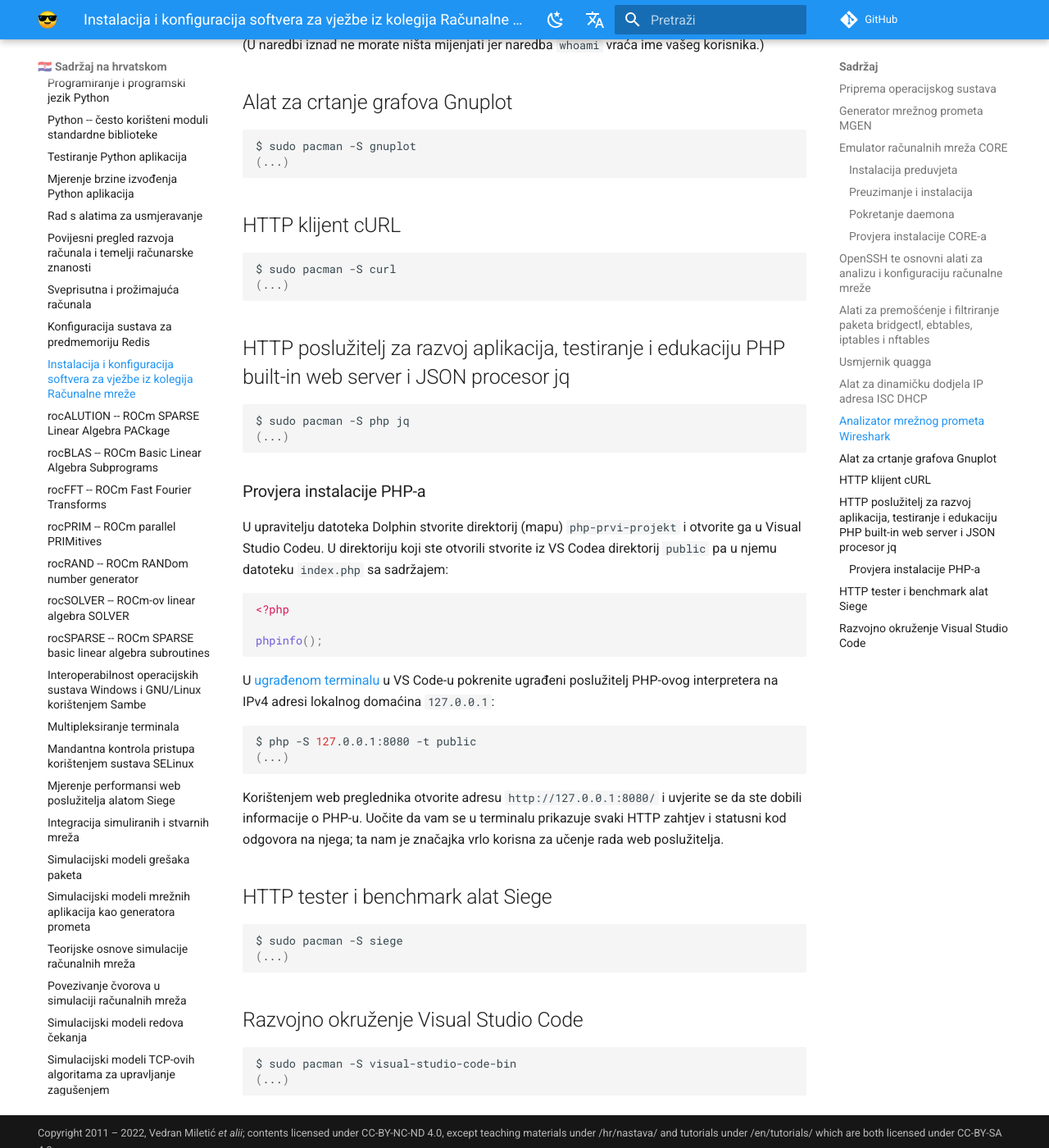
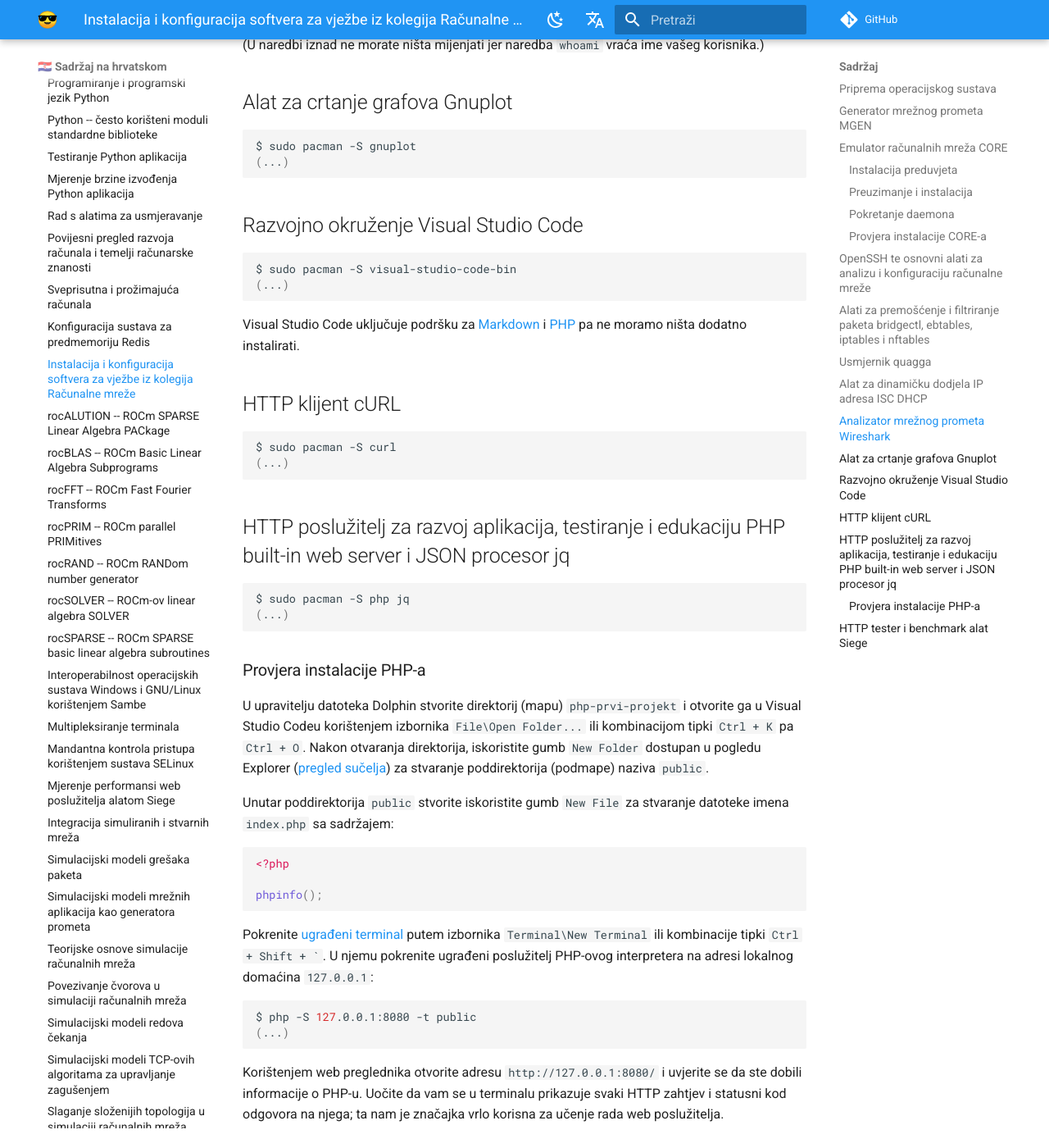
Before and after one commit to gaseri/website, an MkDocs documentation site: the page built from docs/hr/nastava/materijali/rm-instalacija-softvera-garuda-linux.md, in a window 1280 px wide and 1400 px high, scrolled down 3486 px. Shown: the whole window at 82% size. Built offline with MkDocs 1.6.1 and Material for MkDocs 9.7.7, drawn with Linux system fonts in a browser that asks for light colours; comment, search, counter and statistics services are not loaded.

Commit message:
Moved VS Code before HTTP software

````diff
--- a/docs/hr/nastava/materijali/rm-instalacija-softvera-garuda-linux.md
+++ b/docs/hr/nastava/materijali/rm-instalacija-softvera-garuda-linux.md
@@ -143,6 +143,15 @@
 (...)
 ```
 
+## Razvojno okruženje Visual Studio Code
+
+``` shell
+$ sudo pacman -S visual-studio-code-bin
+(...)
+```
+
+Visual Studio Code uključuje podršku za [Markdown](https://code.visualstudio.com/docs/languages/markdown) i [PHP](https://code.visualstudio.com/docs/languages/php) pa ne moramo ništa dodatno instalirati.
+
 ## HTTP klijent cURL
 
 ``` shell
@@ -159,7 +168,9 @@
 
 ### Provjera instalacije PHP-a
 
-U upravitelju datoteka Dolphin stvorite direktorij (mapu) `php-prvi-projekt` i otvorite ga u Visual Studio Codeu. U direktoriju koji ste otvorili stvorite iz VS Codea direktorij `public` pa u njemu datoteku `index.php` sa sadržajem:
+U upravitelju datoteka Dolphin stvorite direktorij (mapu) `php-prvi-projekt` i otvorite ga u Visual Studio Codeu korištenjem izbornika `File\Open Folder...` ili kombinacijom tipki `Ctrl + K` pa `Ctrl + O`. Nakon otvaranja direktorija, iskoristite gumb `New Folder` dostupan u pogledu Explorer ([pregled sučelja](https://code.visualstudio.com/docs/getstarted/userinterface)) za stvaranje poddirektorija (podmape) naziva `public`.
+
+Unutar poddirektorija `public` stvorite iskoristite gumb `New File` za stvaranje datoteke imena `index.php` sa sadržajem:
 
 ``` php
 <?php
@@ -167,7 +178,7 @@
 phpinfo();
 ```
 
-U [ugrađenom terminalu](https://code.visualstudio.com/docs/editor/integrated-terminal) u VS Code-u pokrenite ugrađeni poslužitelj PHP-ovog interpretera na IPv4 adresi lokalnog domaćina `127.0.0.1`:
+Pokrenite [ugrađeni terminal](https://code.visualstudio.com/docs/editor/integrated-terminal) putem izbornika `Terminal\New Terminal` ili kombinacije tipki ``Ctrl + Shift + ` ``. U njemu pokrenite ugrađeni poslužitelj PHP-ovog interpretera na adresi lokalnog domaćina `127.0.0.1`:
 
 ``` shell
 $ php -S 127.0.0.1:8080 -t public
@@ -182,10 +193,3 @@
 $ sudo pacman -S siege
 (...)
 ```
-
-## Razvojno okruženje Visual Studio Code
-
-``` shell
-$ sudo pacman -S visual-studio-code-bin
-(...)
-```
````
